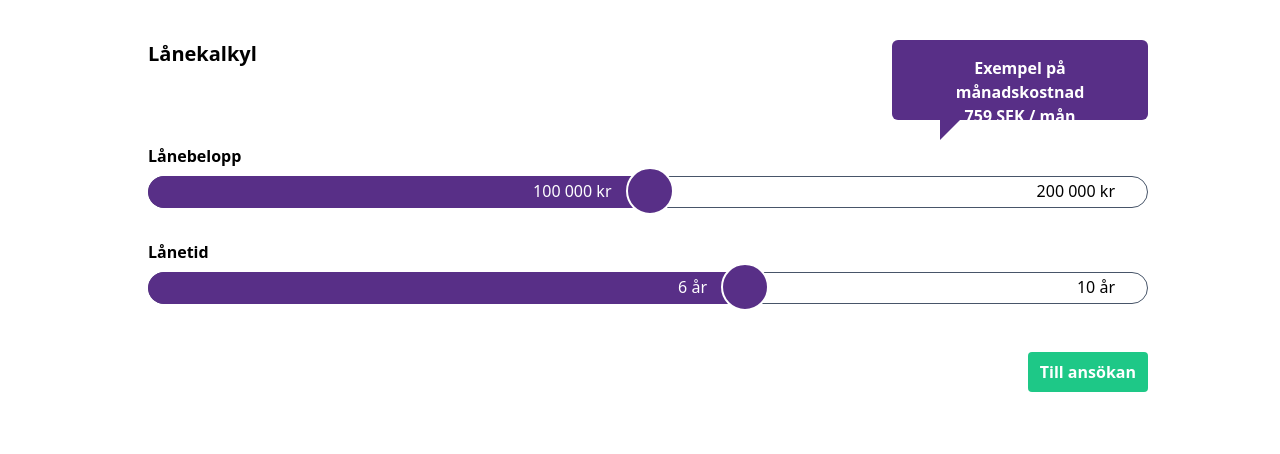
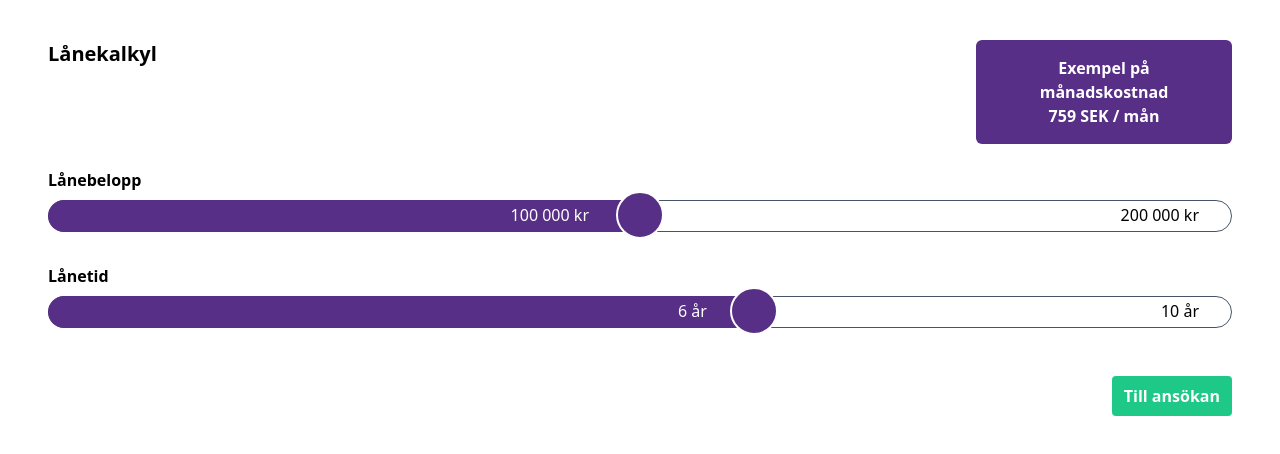
Before and after one commit to namnkunnig/collector, a React (Vite) app: page / in a window 1280 px wide. Shown: the top 454 px of the page. Built offline with nearby package versions, Linux system fonts and the light colour scheme.

Commit message:
Style adjustment

```diff
--- a/src/components/RangedInput.tsx
+++ b/src/components/RangedInput.tsx
@@ -12,10 +12,10 @@ export default function RangedInput({ min, max, step, unit, defaultValue, callba
   }, [])
 
   return (
-    <div className="w-full relative h-16">
-      <input ref={inputRef} type="range" min={0} max={max} step={step} defaultValue={defaultValue} className="w-full slider appearance-none" onInput={inputHandler} />
+    <div ref={inputRef} className="w-full relative h-16">
+      <input type="range" min={0} max={max} step={step} defaultValue={defaultValue} className="w-full slider appearance-none" onInput={inputHandler} />
       <div ref={buttonRef} className="h-12 w-12 absolute top-[-9px] z-20 bg-violet rounded-full border-2 border-solid border-white"></div>
-      <div ref={sliderRef} className={`w-0 h-8 bg-violet absolute box-border rounded-l-full text-right text-white pt-[0.8px] pr-6 z-10 rounded-none`}>
+      <div ref={sliderRef} className={`w-0 h-8 bg-violet absolute box-border rounded-l-full text-right text-white pt-[0.8px] pr-12 pl-2 z-10 rounded-none`}>
         <span className={`align-middle`}>
           {value.toLocaleString('sv-SE')} {unit}
         </span>
@@ -42,11 +42,17 @@ export default function RangedInput({ min, max, step, unit, defaultValue, callba
   function updateSlider(value: number) {
     const currentButton = buttonRef.current
     const currentProgress = sliderRef.current
-    if (!currentButton || !currentProgress) return
+    const currentInput = inputRef.current
+    if (!(currentButton && currentProgress && currentInput)) return
     const button = currentButton as HTMLDivElement
     const slider = currentProgress as HTMLDivElement
-    button.style.left = (value / (max / 100)) * 0.955 + '%'
-    slider.style.width = (value / (max / 100)) * 0.955 + 1 + '%'
+    const input = currentInput as HTMLDivElement
+
+    const adjust = (input.clientWidth - 48) / input.clientWidth
+    const adjust2 = (input.clientWidth - 6) / input.clientWidth
+
+    button.style.left = (value / (max / 100)) * adjust + '%'
+    slider.style.width = (value / (max / 100)) * adjust2 + '%'
   }
 }
 
--- a/src/components/ToolTip.tsx
+++ b/src/components/ToolTip.tsx
@@ -1,8 +1,8 @@
 export default function ToolTip({ text }: Tooltip) {
   return (
     <div
-      className="w-64 h-20 bg-violet text-white p-4 flex flex-col justify-start text-center font-semibold rounded-md relative mb-6
-			before:block before:absolute before:-inset-1 before:-skew-y-[45deg] before:bg-violet before:left-12 before:w-6 before:h-12 before:top-10 before:-z-40"
+      className="md:w-64 w-40 bg-violet text-white p-4 flex flex-col justify-start text-center font-semibold rounded-md relative mb-6
+			after:block after:absolute after:-inset-1 after:-skew-y-[45deg] after:bg-violet after:left-12 after:w-6 after:h-12 after:top-16 md:after:top-10 after:-z-40"
     >
       <div>Exempel på månadskostnad</div>
       <div>{text}</div>
--- a/src/pages/CalculatorPage.tsx
+++ b/src/pages/CalculatorPage.tsx
@@ -15,8 +15,8 @@ export default function CalculatorPage() {
   }, [amount, length])
 
   return (
-    <div className="flex w-full justify-center mx-2">
-      <main className="w-[1000px] py-10">
+    <div className="flex mx-12 justify-center">
+      <main className="w-full py-10">
         <div className="flex justify-between">
           <h1 className="text-xl mb-8 font-bold">Lånekalkyl</h1>
           <ToolTip text={`${monthlyCost} SEK / mån`}></ToolTip>
```
